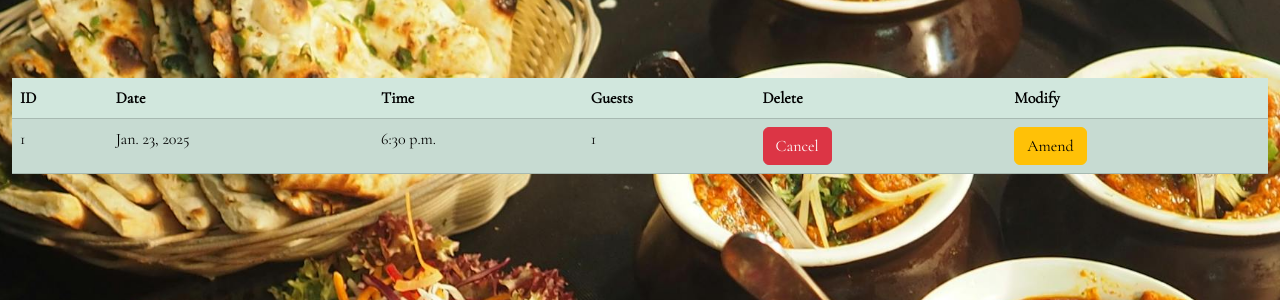
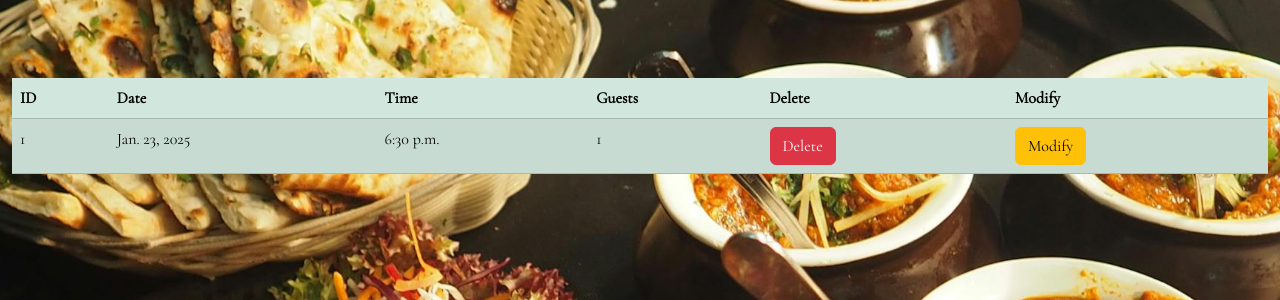
Before and after one commit to manojkumar2kk11/restaurant, a Django app: page /showbookings/ in a window 1280 px wide. Shown: the part 62-362 px from the top of the page. Run offline with Django 4.2, Linux system fonts and the light colour scheme; a user stored in the database is signed in; data comes from the database, SQL or seed files in the repository; both versions use the stored data as it was after the commit; some libraries are stand-ins or nearby versions.

Commit message:
Updated the show booking and the table avaiability is updated

```diff
--- a/dine_smart/templates/showbooking/showbooking.html
+++ b/dine_smart/templates/showbooking/showbooking.html
@@ -32,10 +32,10 @@
                         </td>
                         {% else %}
                         <td>
-                            <a href="{% url 'deletebooking' booking.id %}" class="btn btn-danger text-decoration-none">Cancel</a>
+                            <a href="{% url 'deletebooking' booking.id %}" class="btn btn-danger text-decoration-none">Delete</a>
                         </td>
                         <td>
-                            <a href="{% url 'modifybooking' booking.id %}" class="btn btn-warning text-decoration-none">Amend</a>
+                            <a href="{% url 'modifybooking' booking.id %}" class="btn btn-warning text-decoration-none">Modify</a>
                         </td>
                         {% endif %}
                     </tr>
```
Also changed, not shown: dine_smart/db.sqlite3.
